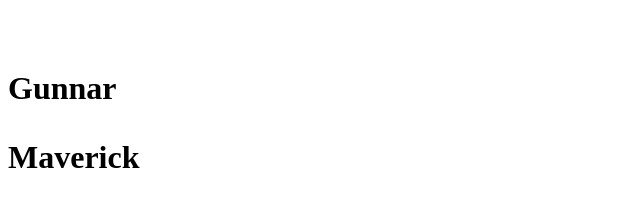
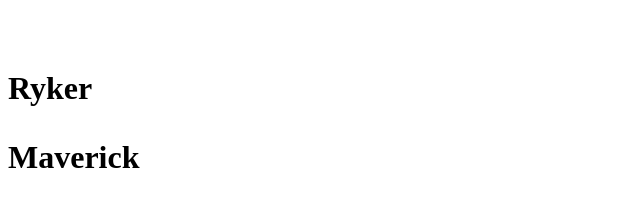
Before and after one commit to idahomelonboy/Website, a plain HTML site: page About.html in a window 1280 px wide. Shown: the part 158-363 px from the top of the page, 0-640 px from the left. Drawn offline with Linux system fonts and the light colour scheme.

Commit message:
Update About.html

```diff
--- a/About.html
+++ b/About.html
@@ -9,7 +9,7 @@
 I have 3 sibblings.</p>
 
           <br />
-          <p>Gunnar<p/>
+          <p>Ryker<p/>
             <p>Maverick<p/>
             <p>and Nora<p/>
             <p>My parents are<p/>
```
